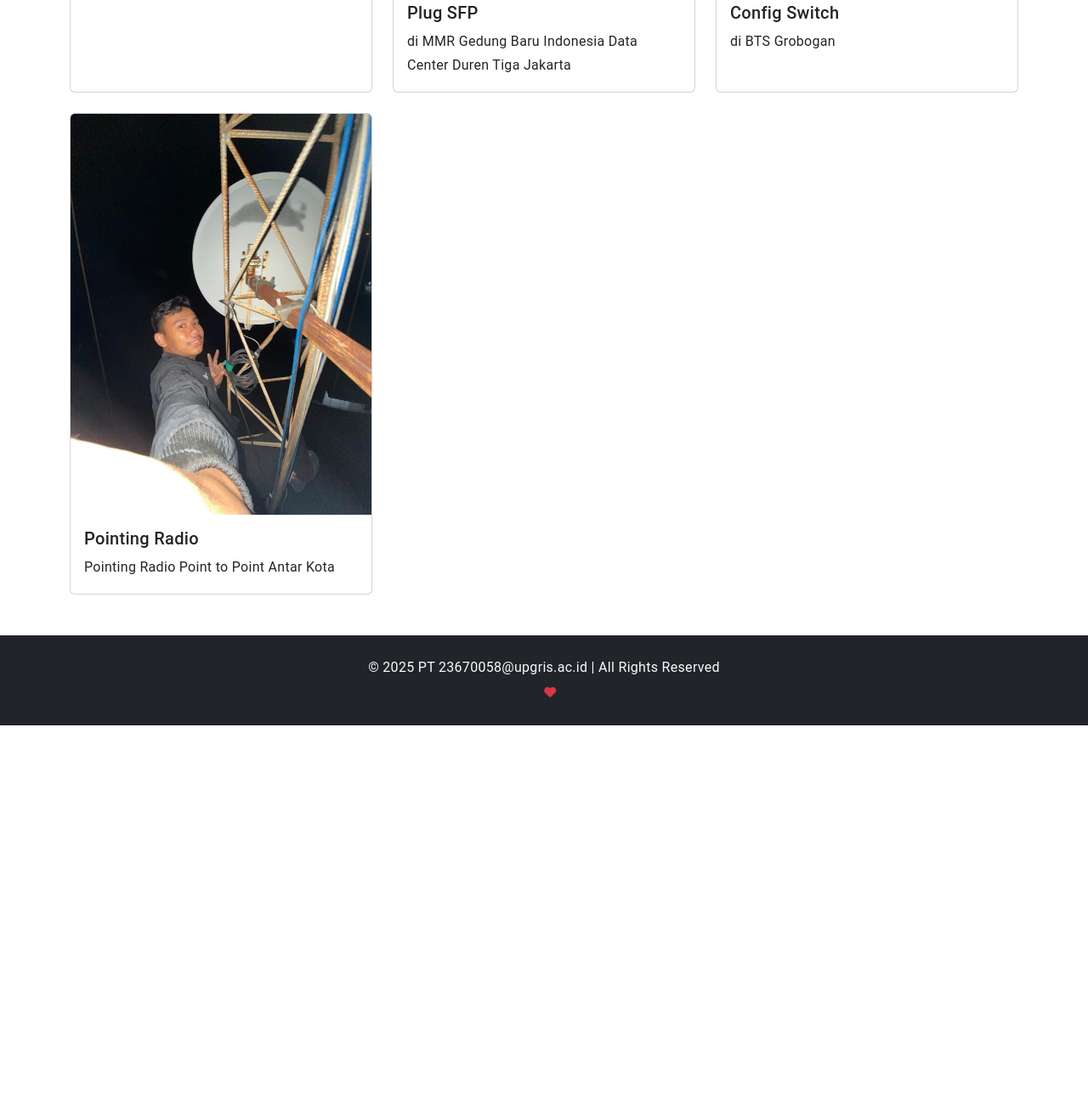
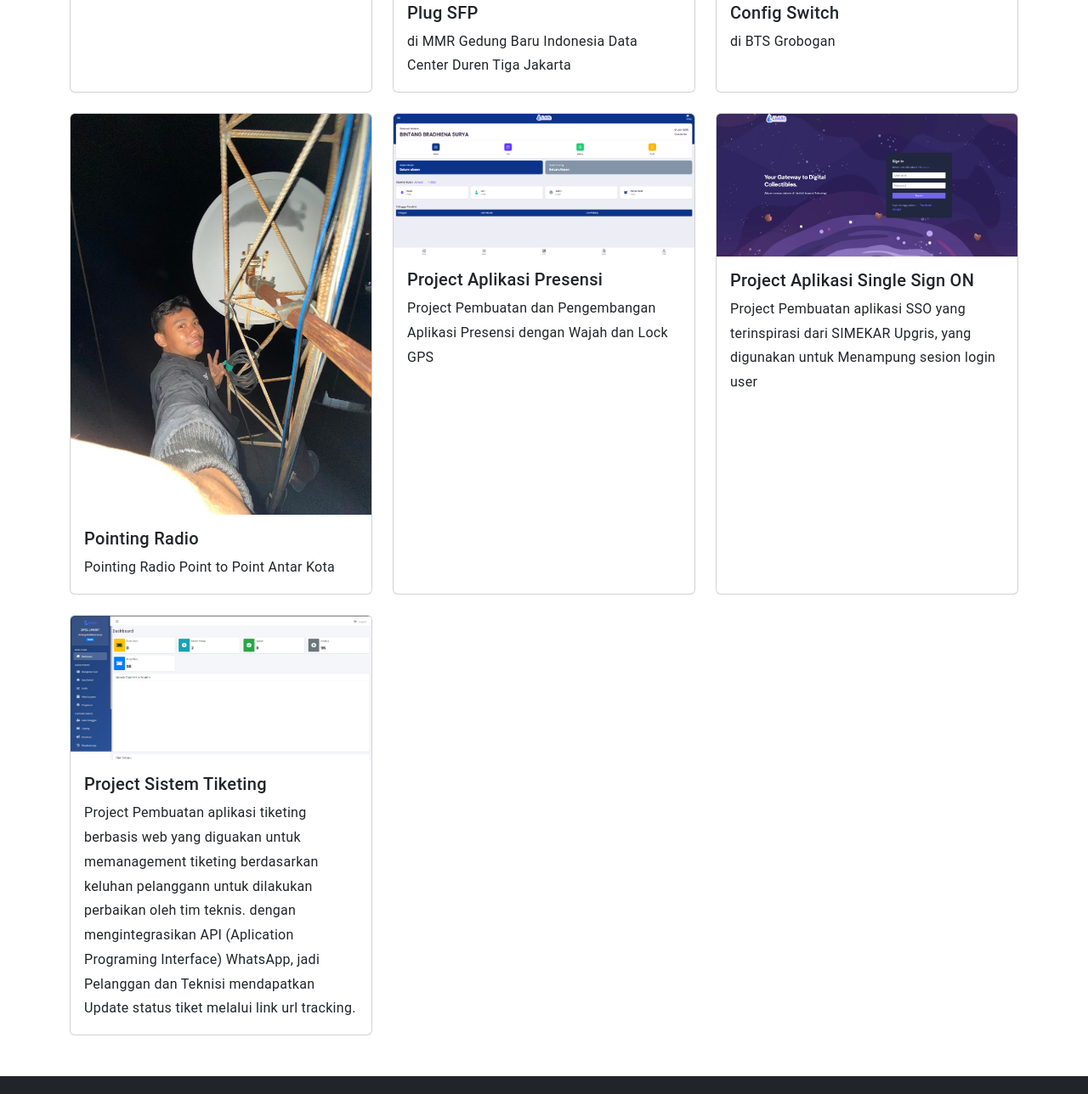
Before and after one commit to bintangbr/DesainWeb, a plain HTML site: page gallery.html in a window 1280 px wide. Shown: the part 1356-2644 px from the top of the page at 85% size. Before the commit the page ends 2210 px from the top, so only its background shows below. Drawn offline with nearby package versions, Linux system fonts and the light colour scheme.

Commit message:
Update Project Aplikasi
Update penambahan di galery ttg project aplikasi yg telah dibuat

```diff
--- a/gallery.html
+++ b/gallery.html
@@ -96,6 +96,33 @@
                     </div>
                 </div>
             </div>
+            <div class="col">
+                <div class="card h-100">
+                    <img src="assets/gambar/absensi.png" class="card-img-top" alt="Image 3">
+                    <div class="card-body">
+                        <h5 class="card-title">Project Aplikasi Presensi</h5>
+                        <p class="card-text">Project Pembuatan dan Pengembangan Aplikasi Presensi dengan Wajah dan Lock GPS</p>
+                    </div>
+                </div>
+            </div>
+            <div class="col">
+                <div class="card h-100">
+                    <img src="assets/gambar/sso.png" class="card-img-top" alt="Image 3">
+                    <div class="card-body">
+                        <h5 class="card-title">Project Aplikasi Single Sign ON</h5>
+                        <p class="card-text">Project Pembuatan aplikasi SSO yang terinspirasi dari SIMEKAR Upgris, yang digunakan untuk Menampung sesion login user</p>
+                    </div>
+                </div>
+            </div>
+            <div class="col">
+                <div class="card h-100">
+                    <img src="assets/gambar/sistem-tiketing.png" class="card-img-top" alt="Image 3">
+                    <div class="card-body">
+                        <h5 class="card-title">Project Sistem Tiketing</h5>
+                        <p class="card-text">Project Pembuatan aplikasi tiketing berbasis web yang diguakan untuk memanagement tiketing berdasarkan keluhan pelanggann untuk dilakukan perbaikan oleh tim teknis. dengan mengintegrasikan API (Aplication Programing Interface) WhatsApp, jadi Pelanggan dan Teknisi mendapatkan Update status tiket melalui link url tracking.</p>
+                    </div>
+                </div>
+            </div>
         </div>
     </div>
 
```
Also changed, not shown: assets/gambar/absensi.png (added), assets/gambar/sistem-informasi.png (added), assets/gambar/sistem-tiketing.png (added), assets/gambar/sso.png (added).
